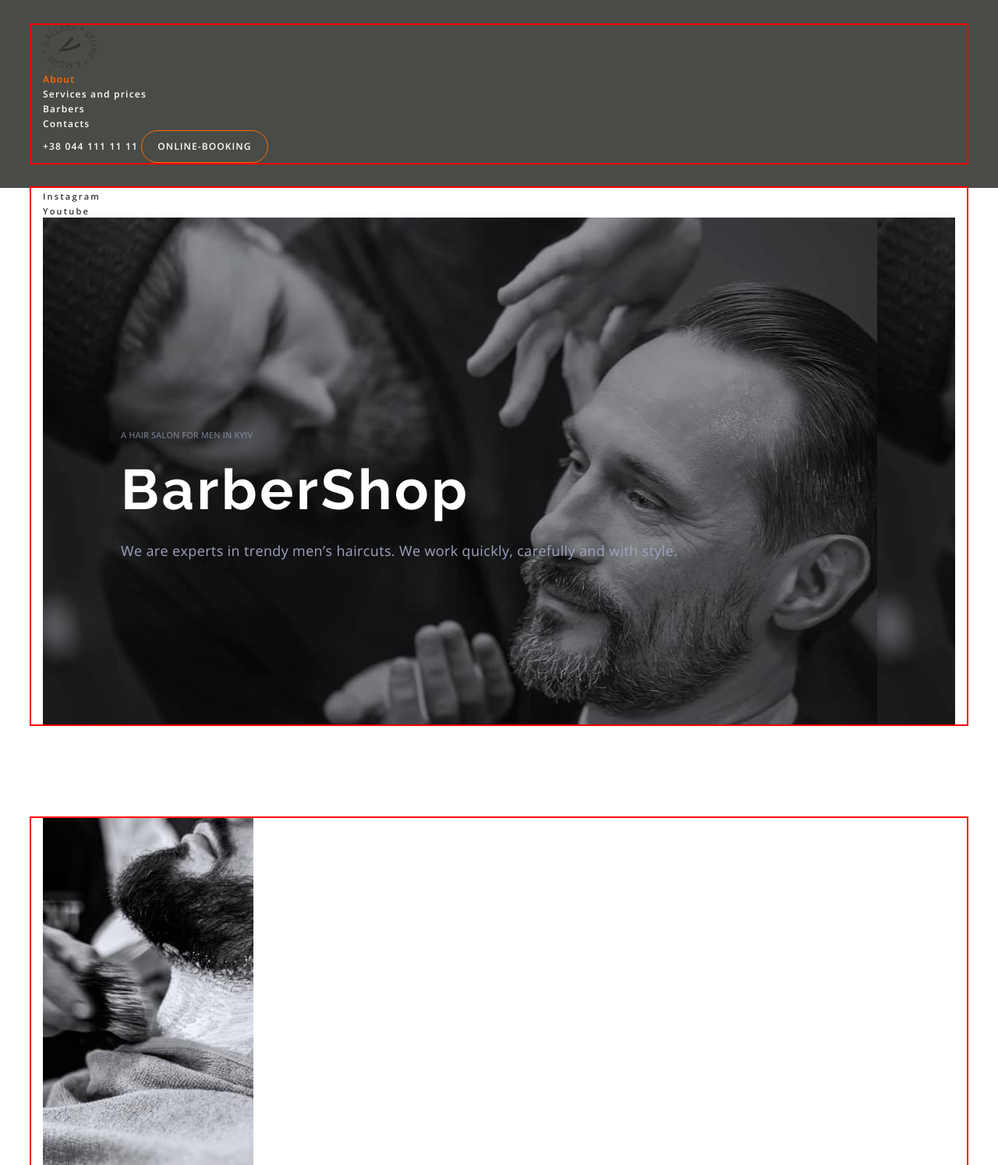
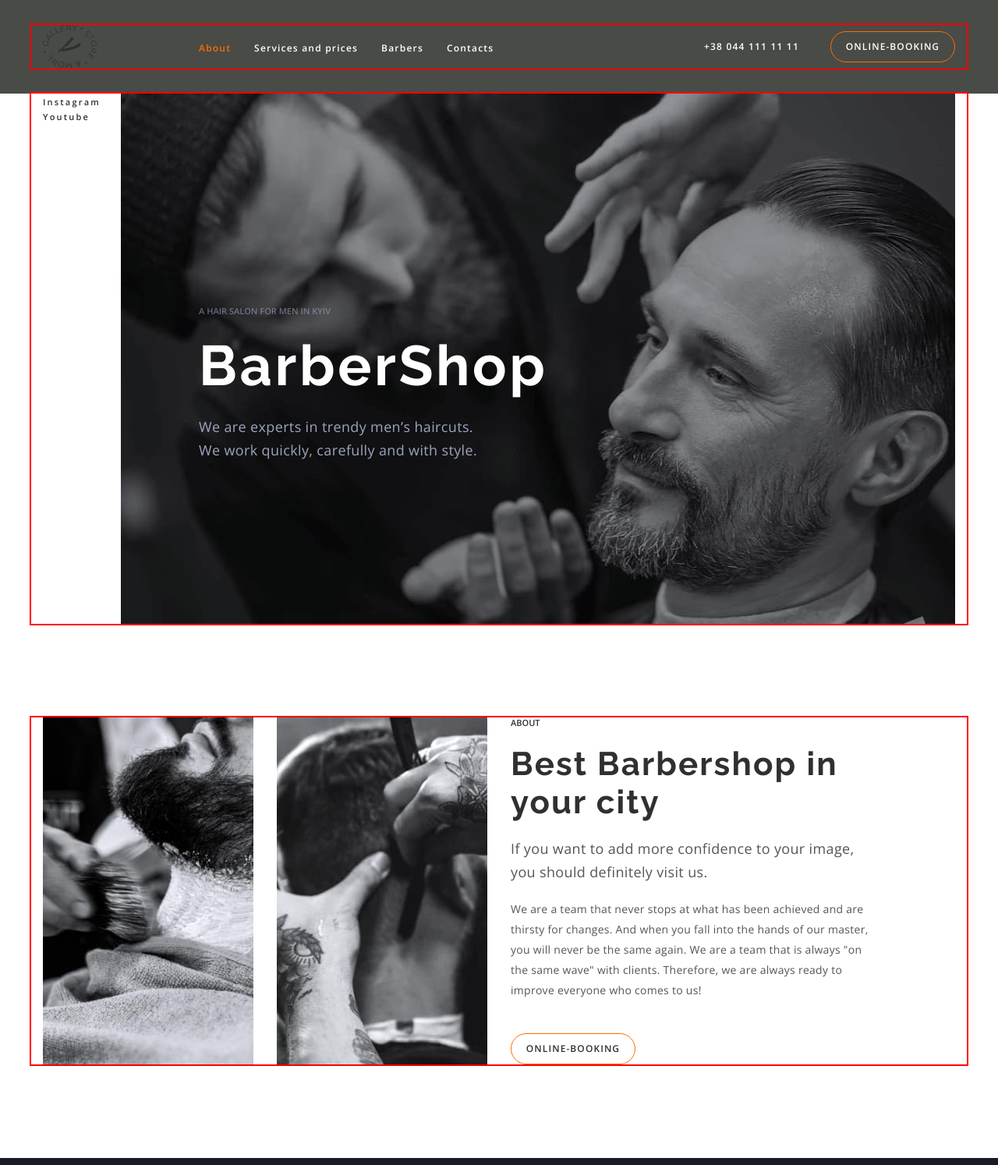
Before and after one commit to Samokhvalova-Nata/Barbershop, a plain HTML site: page index.html in a window 1280 px wide. Shown: the top 1494 px of the page at 78% size. Drawn offline with nearby package versions, Linux system fonts and the light colour scheme.

Commit message:
Add geometry css

```diff
--- a/css/styles.css
+++ b/css/styles.css
@@ -9,6 +9,8 @@
   --primary-background-color: #ffffff;
   --secondary-background-color: #f7f7f7;
   --accent-background-color: #191c26;
+
+  --gap: 30px;
 }
 
 body {
@@ -46,6 +48,12 @@ address {
   text-decoration: none;
 }
 
+img {
+  display: block;
+  /* max-width: 100%;
+  height: auto; */
+}
+
 /* ------------------------------CONTAINER------------------------------ */
 .container {
   width: 1200px;
@@ -63,7 +71,8 @@ address {
 
 /* ------------------------------BUTTON------------------------------ */
 .button {
-  padding: 12px 20px;
+  min-width: 160px;
+  height: 40px;
   border: 1px solid #ff6c00;
   border-radius: 25px;
 
@@ -111,13 +120,31 @@ address {
   background-color: #494b46;
 }
 
+.header-container {
+  display: flex;
+  align-items: center;
+}
+
 .logo {
+  margin-right: 131px;
+
   color: var(--secondary-text-color);
 }
 
+.navigation {
+  margin-right: auto;
+}
+
+.header-nav {
+  display: flex;
+  gap: var(--gap);
+}
+
 .header-nav-link {
+  padding-top: 52px;
+  padding-bottom: 52px;
+
   color: var(--primary-dark-bg-text-color);
-
   font-weight: 600;
   font-size: 12px;
   line-height: 1.33;
@@ -132,8 +159,9 @@ address {
 }
 
 .header-contact {
+  margin-right: 40px;
+
   color: var(--primary-dark-bg-text-color);
-
   font-weight: 600;
   font-size: 12px;
   line-height: 1.33;
@@ -151,6 +179,14 @@ address {
 }
 
 /*-----------------------------------HERO------------------------------*/
+.hero-container {
+  display: flex;
+}
+
+.hero-list {
+  width: 100px;
+}
+
 .hero-link {
   color: var(--primary-text-color);
 
@@ -163,6 +199,7 @@ address {
 .hero-wrap {
   background-image: url(../images/hero.jpg);
   padding: 272px 100px 208px 100px;
+  flex-grow: 1;
 }
 
 .hero-link:hover,
@@ -180,7 +217,6 @@ address {
   margin-bottom: 20px;
 
   color: var(--primary-dark-bg-text-color);
-
   font-family: 'Raleway', sans-serif;
   font-size: 72px;
   line-height: 1.18;
@@ -188,10 +224,25 @@ address {
 }
 
 .hero-subtitle {
+  max-width: 360px;
   color: var(--secondary-dark-bg-text-color);
 }
 
 /* ------------------------------ABOUT US----------------------------- */
+.section-container {
+  display: flex;
+  gap: var(--gap);
+}
+
+.about-list {
+  display: flex;
+  gap: var(--gap);
+}
+
+.about-wrap {
+  max-width: 470px;
+}
+
 .about-uptitle {
   margin-bottom: 20px;
   color: var(--primary-text-color);
--- a/index.html
+++ b/index.html
@@ -17,9 +17,9 @@
   </head>
   <body>
     <header class="header">
-      <div class="container">
+      <div class="container header-container">
         <a href="/" class="logo"><img src="./images/Logo.svg" alt="logo" /></a>
-        <nav>
+        <nav class="navigation">
             <ul class="header-nav list">
               <li><a href="#about" class="header-nav-link current link">About</a></li>
               <li><a href="#prices" class="header-nav-link link">Services and prices</a></li>
@@ -34,7 +34,7 @@
     <main>
       <!--------------HERO-------------->
       <section class="hero">
-        <div class="container">
+        <div class="container hero-container">
           <ul class= "hero-list list">
             <li class="hero-item">
               <a href="" class="hero-link link" aria-label="Instagram link">Instagram</a>
@@ -56,7 +56,7 @@
 
       <!--------------ABOUT US-------------->
       <section class="section about" id="about">
-        <div class="container">
+        <div class="container section-container">
           <ul class="about-list list">
             <li class="about-item">
               <img
@@ -73,6 +73,7 @@
                 height="445"/>
             </li>
           </ul>
+          <div class="about-wrap">
             <p class="about-uptitle uptitle">About</p>
             <h2 class="about-title section-title">Best Barbershop in your city</h2>
             <p class="about-subtitle subtitle">
@@ -87,6 +88,7 @@
               everyone who comes to us!
             </p>
             <button type="button" class="about-btn button">Online-booking</button>
+          </div>
         </div>
       </section>
 
```
Lines whose indentation alone changed are shown as unchanged.
